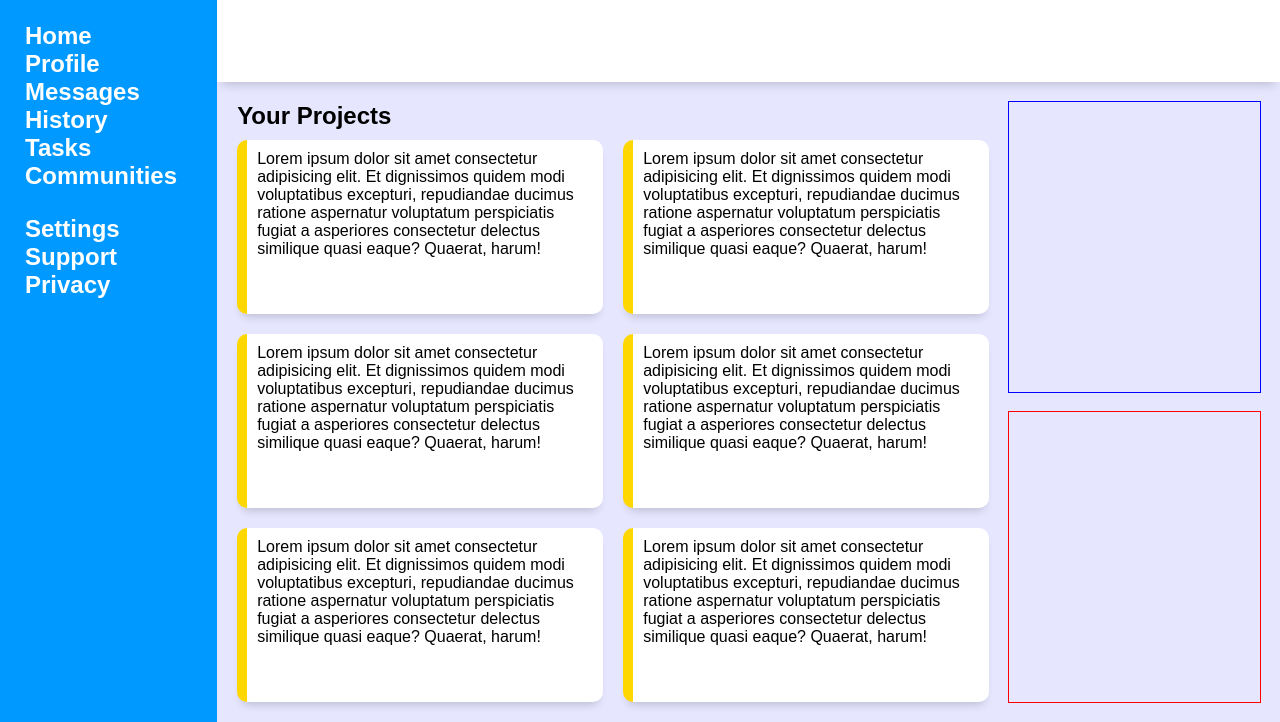
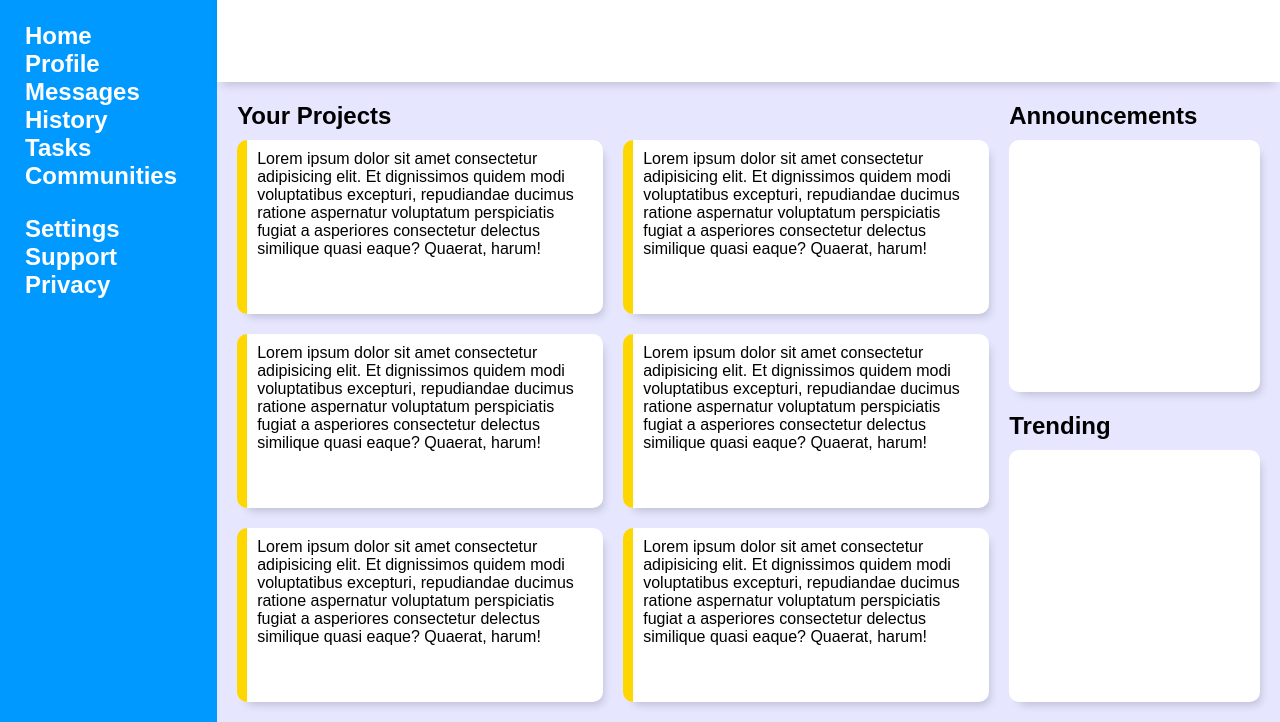
Before and after one commit to yttr1um/admin-dashboard, a plain HTML site: page index.html in a window 1280 px wide. Shown: the part 78-800 px from the top of the page. Drawn offline with Linux system fonts and the light colour scheme.

Commit message:
added trendings and announcements

```diff
--- a/index.html
+++ b/index.html
@@ -68,12 +68,18 @@
                 </div>
             </div>
 
-            <div class="announcements">
+            <div class="announcements-container">
+                <h2>Announcements</h2>
+                <div class="announcements">
 
+                </div>
             </div>
 
-            <div class="treding">
+            <div class="treding-container">
+                <h2>Trending</h2>
+                <div class="trending">
 
+                </div>
             </div>
         </div>
     </div>
--- a/style.css
+++ b/style.css
@@ -61,6 +61,11 @@ li {
 
 .projects-container {
     grid-row: 1 / 3;
+}
+
+.projects-container,
+.announcements-container,
+.treding-container {
     display: flex;
     flex-direction: column;
     gap: 10px;
@@ -73,18 +78,19 @@ li {
     flex: 1;
 }
 
+.announcements,
+.trending,
 .projects > div {
     background-color: white;
     border-radius: 10px;
-    box-shadow: 0 7px 10px -5px rgba(0, 0, 0, 0.20);
-    border-left: 10px solid gold;
+    box-shadow: 5px 7px 10px -5px rgba(0, 0, 0, 0.20);
     padding: 10px;
 }
 
-.announcements {
-    outline: 1px solid blue;
+.projects > div {
+    border-left: 10px solid gold;
 }
 
-.treding {
-    outline: 1px solid red;
+.announcements, .trending {
+    flex: 1;
 }
```
